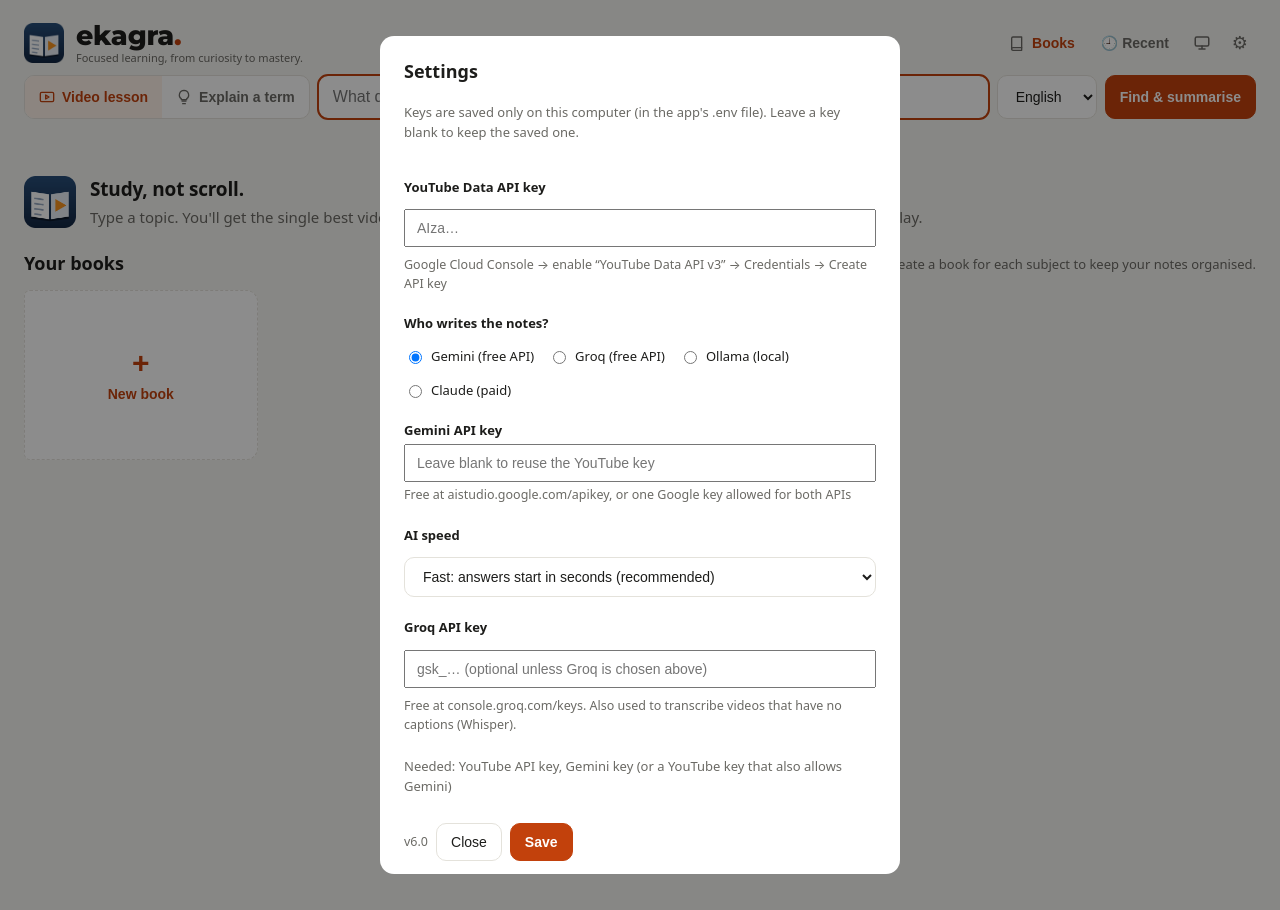
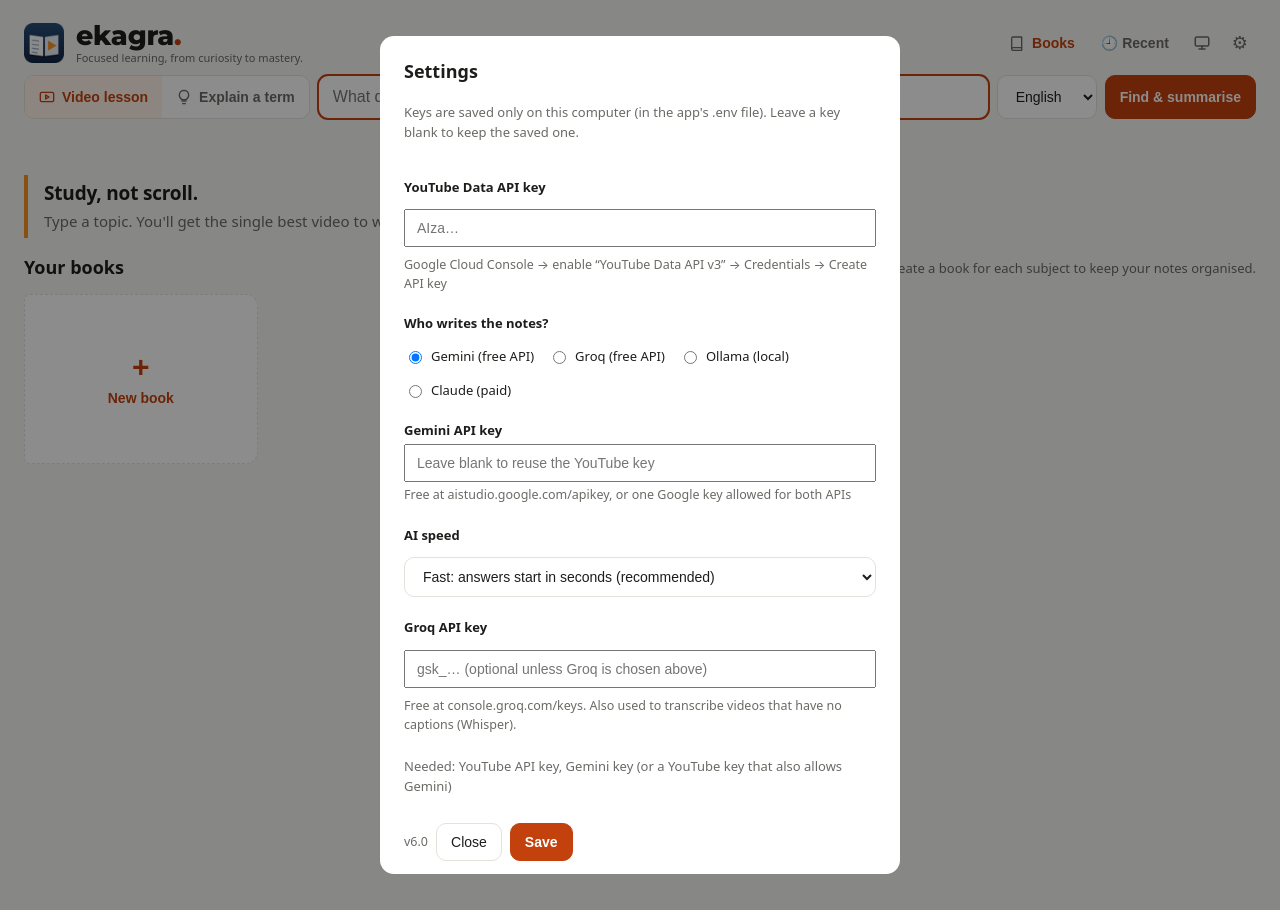
Before and after one commit to Harshverdhan-Soni/StudyTube, a Flask app: page / in a window 1280 px wide. Run offline with Flask 3, Linux system fonts and the light colour scheme; data that the repository does not hold is empty.

Commit message:
Welcome banner: accent bar instead of a second logo
Co-Authored-By: Claude Opus 5.5 <noreply@anthropic.com>
Claude-Session: https://claude.ai/code/session_011kLQmTREGhxF8iW82kE2Do

```diff
--- a/templates/index.html
+++ b/templates/index.html
@@ -276,8 +276,8 @@
   #selExplain{position:fixed;z-index:26;padding:7px 12px;font-size:13px;border-radius:9px;box-shadow:0 6px 18px rgba(0,0,0,.3)}
   .rcard .th.exth,.ritem img.exth{object-fit:contain;padding:18px;box-sizing:border-box;background:var(--accent-soft)}
   /* ---- home library: tabs, search, pages ---- */
-  .welcome{display:flex;align-items:center;gap:14px;text-align:left;color:var(--muted);padding:14px 0 4px}
-  .welcome img{width:52px;height:52px;margin:0;flex:none}
+  .welcome{display:block;text-align:left;color:var(--muted);margin:14px 0 4px;padding:4px 0 4px 16px;border-left:4px solid #F7931E}
+  :root[data-theme="light"] .welcome{border-left-color:#C2410C}
   .welcome .tagline{font-size:19px;font-weight:800;color:var(--ink);letter-spacing:-.01em;margin-bottom:2px}
   .lib-head{display:flex;align-items:center;gap:12px;flex-wrap:wrap;margin:14px 0 12px}
   .lib-tabs{display:inline-flex;border:1px solid var(--line);border-radius:10px;overflow:hidden;background:var(--card)}
@@ -398,7 +398,7 @@
   </section>
 </main>
 <div id="empty"><div id="home">
-  <div class="welcome"><img src="/static/icon-192.png" alt=""><div><div class="tagline">Study, not scroll.</div><div>Type a topic. You'll get the single best video to watch, and notes you can read instead. No feed, no Shorts, no autoplay.</div></div></div>
+  <div class="welcome"><div><div class="tagline">Study, not scroll.</div><div>Type a topic. You'll get the single best video to watch, and notes you can read instead. No feed, no Shorts, no autoplay.</div></div></div>
   <div id="homeShelf"></div>
   <div id="homeRecent"></div>
 </div></div>
```
